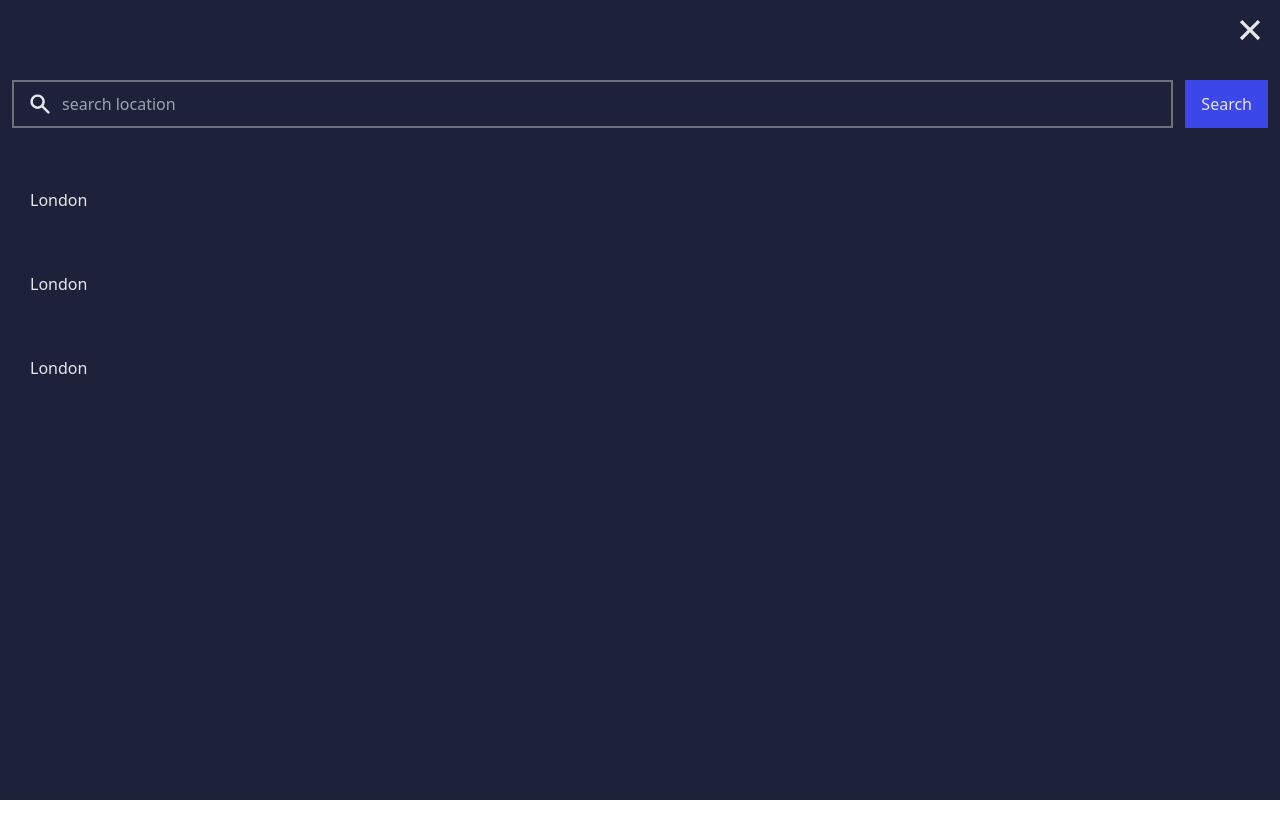
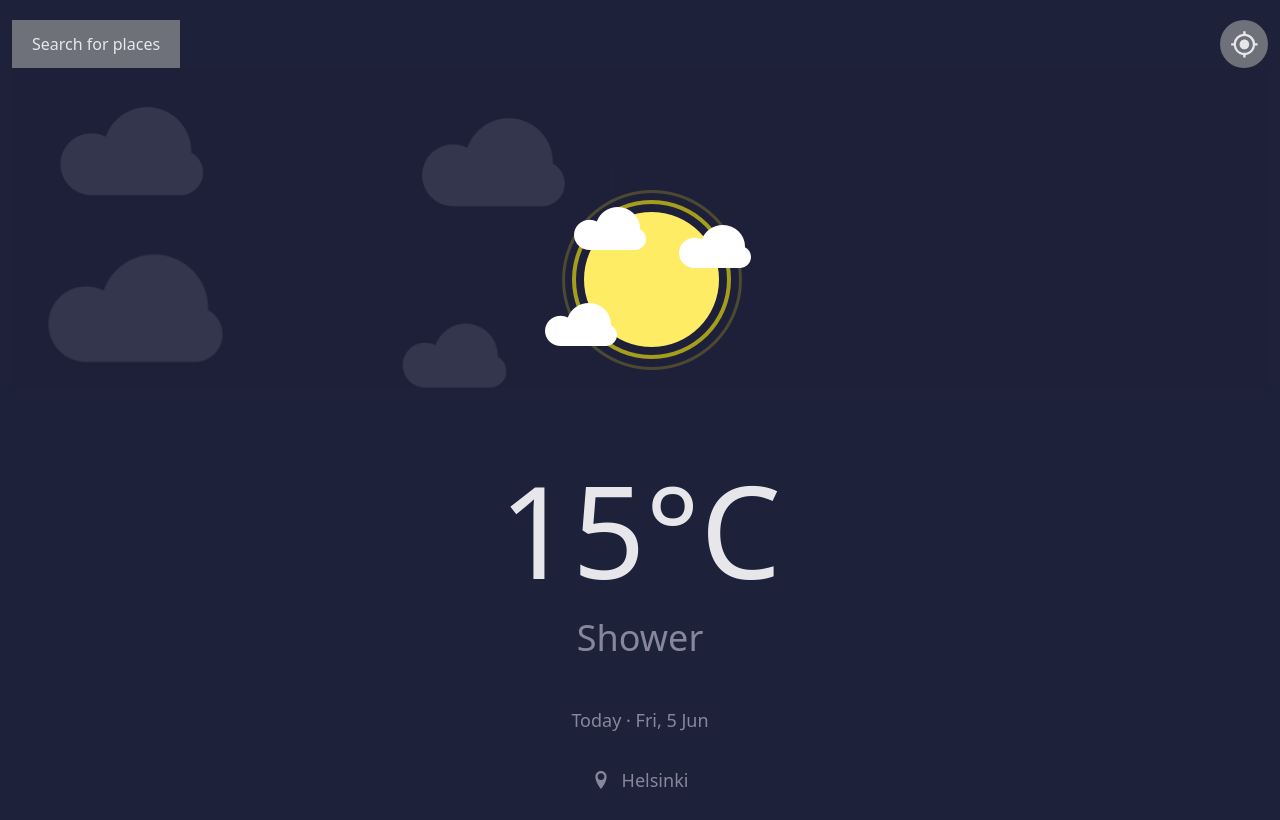
Before and after one commit to namelessolo/weather-devchallenges, a React (Create React App) app: page / in a window 1280 px wide. Built offline with nearby package versions, Linux system fonts and the light colour scheme; the HTML template or start-up script is replaced by a standard one.

Commit message:
fixing minial hight error

```diff
--- a/src/App.tsx
+++ b/src/App.tsx
@@ -1,12 +1,13 @@
 import CurrentWeather from './components/template/CurrentWeather/CurrentWeather';
 import DailyForecastList from './components/template/DailyForecastList/DailyForecastList';
 import TodaysWeatherDetails from './components/organisms/TodaysWeatherDetails/TodaysWeatherDetails';
-import Menu from './components/template/Menu/Menu';
 
 function App() {
   return (
     <div className='text-white'>
-      <Menu />
+      <CurrentWeather />
+      {/* <DailyForecastList /> */}
+      {/* <TodaysWeatherDetails />t */}
     </div>
   );
 }
--- a/src/components/organisms/DailyForecast/DailyForecast.tsx
+++ b/src/components/organisms/DailyForecast/DailyForecast.tsx
@@ -1,4 +1,4 @@
-import weatherIcon from '../../assets/LightCloud.png';
+import weatherIcon from '../../../assets/LightCloud.png';
 
 const DailyForecast = () => {
   return (
--- a/src/components/template/CurrentWeather/CurrentWeather.tsx
+++ b/src/components/template/CurrentWeather/CurrentWeather.tsx
@@ -1,15 +1,26 @@
+import { useState } from 'react';
+
 import SearchPlacesButton from '../../atoms/SearchPlacesButton/SearchPlacesButton';
 import LocationButton from '../../atoms/LocationButton/LocationButton';
 import CurrentWeatherImage from '../../atoms/CurrentWeatherImage/CurrentWeatherImage';
+import Menu from '../Menu/Menu';
 
 const CurrentWeather = () => {
+  const [menu, setMenu] = useState(false);
+
   return (
-    <div className='bg-front h-screen text-white px-3 pt-5'>
-      <div className='flex justify-between items-center'>
-        <SearchPlacesButton />
-        <LocationButton />
-      </div>
-      <CurrentWeatherImage />
+    <div className='bg-front h-screen text-white px-3 pt-5 min-h-[820px]'>
+      {menu ? (
+        <Menu />
+      ) : (
+        <>
+          <div className='flex justify-between items-center'>
+            <SearchPlacesButton />
+            <LocationButton />
+          </div>
+          <CurrentWeatherImage />
+        </>
+      )}
     </div>
   );
 };
--- a/src/components/template/Menu/Menu.tsx
+++ b/src/components/template/Menu/Menu.tsx
@@ -5,7 +5,7 @@ import CityButton from '../../atoms/CityButton/CityButton';
 
 const Menu = () => {
   return (
-    <div className='bg-front h-screen p-3'>
+    <div className='bg-front h-full p-3'>
       <button className='block ml-auto text-4xl mb-8'>
         <IoCloseSharp />
       </button>
```
